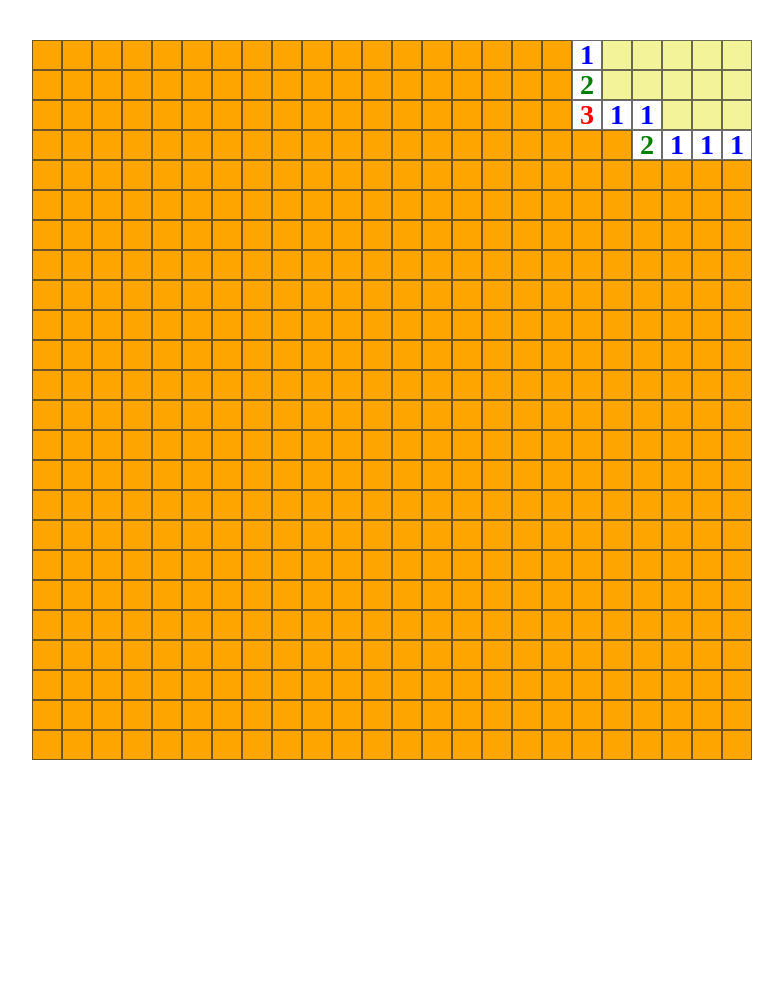
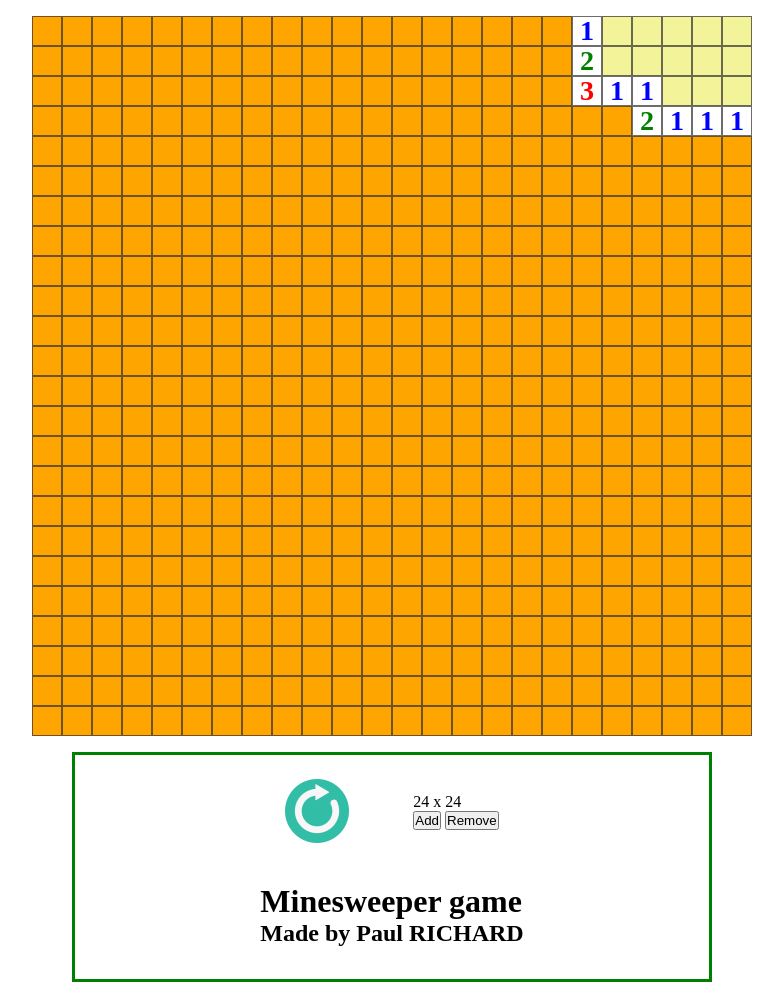
Before and after one commit to NoCared/Demineur, a plain HTML site: page index.html in a window 1280 px wide. Shown: the whole page, without its empty margins (248-1031 px from the left). Before the commit the page ends 800 px from the top, so only its background shows below. Drawn offline with Linux system fonts and the light colour scheme.

Commit message:
ADD - Start hud for gameplay

```diff
--- a/assets/css/style.css
+++ b/assets/css/style.css
@@ -1,34 +1,41 @@
 /* #region MAIN_ORGANISATION */
 
-*{
+* {
     margin: 0;
     padding: 0;
     box-sizing: border-box;
 }
 
-main{
+img{
+    width: 100%;
+}
+
+main {
 
     height: 100vh;
     width: 100vw;
 
     display: flex;
-    justify-content: center;
+    justify-content: flex-start;
     align-items: center;
     flex-direction: column;
 }
+
 /* #endregion */
 
 
 /* #region GRID */
 
-#grid{
+#grid {
     display: grid;
+    margin: 2vh 0 0 0;
 }
+
 /* #endregion */
 
 /* #region CASES */
 
-.case{
+.case {
     border: rgba(49, 49, 49, 0.705) .5px solid;
     width: 3.8vw;
     height: 3.8vw;
@@ -40,38 +47,47 @@ main{
 }
 
 
-.nb0{
+.nb0 {
     background-color: rgb(243, 243, 154);
 }
-.nb1{
+
+.nb1 {
     color: blue;
 }
-.nb2{
+
+.nb2 {
     color: green;
 }
-.nb3{
+
+.nb3 {
     color: red;
 }
-.nb4{
+
+.nb4 {
     color: orange;
 }
-.nb5{
+
+.nb5 {
     color: magenta;
 }
-.nb6{
+
+.nb6 {
     color: blue;
 }
-.nb7{
+
+.nb7 {
     color: darkmagenta;
 }
-.nb8{
+
+.nb8 {
     color: salmon;
 }
+
 /* #endregion */
 
 /* #region HIDDEN */
 
-.hidden{
+.hidden {
     background-color: orange;
 }
 
@@ -79,7 +95,7 @@ main{
 
 /* #region FLAG */
 
-.flag{
+.flag {
     background-image: url("../img/flag.png");
     background-size: cover;
 }
@@ -87,7 +103,7 @@ main{
 /* #endregion */
 
 /* #region BOMBS */
-.bombCase{
+.bombCase {
     background-color: red;
 }
 
@@ -96,21 +112,63 @@ main{
 
 /* #region ATH */
 
-#hud{
-    background-color: black;
-    width: 100%;
+#hud {
+    border: 3px solid green;
+    width: 80%;
+    margin: 2vh 0;
+
+    display: flex;
+    flex-direction: column;
+    justify-content: space-evenly;
+    align-items: center;
+}
+
+#hud #interactableHud,
+#hud #infoCreation {
     height: 10vh;
+    margin: 1rem;
 }
+
+#hud #interactableHud {
+    display: flex;
+    align-items: center;
+    justify-content: space-between;
+}
+
+#hud #interactableHud #restartButton,
+#hud #interactableHud #redimension {
+    margin: 2rem;
+}
+
+#hud #interactableHud #restartButton input {
+    background-image: url(../img/refresh.png);
+    background-repeat: no-repeat;
+    background-position: center;
+    background-size: contain;
+    background-color: transparent;
+    border: none;
+    height: 64px;
+    width: 64px;
+}
+
 
 
 /* #endregion */
 
 
+/* #region Responsive */
+
 @media only screen and (min-width: 800px) {
-    .case{
+    .case {
         border: rgba(49, 49, 49, 0.705) 1px solid;
         width: 30px;
         height: 30px;
         font-size: 2.2vw;
     }
-  }
+
+    #hud {
+        width: 640px;
+    }
+}
+
+/* #endregion */
--- a/assets/js/modules/setupGrid.js
+++ b/assets/js/modules/setupGrid.js
@@ -24,7 +24,7 @@ function putRandomBombs() {
     const bombNumber = tab.length / 5;
     for (let i = 0; i < bombNumber; i++) {
         const randomNumberRow = Math.round(Math.random() * (sizeRow - 1));
-        const randomNumberColumn = Math.round(Math.random() * (sizeRow - 1));
+        const randomNumberColumn = Math.round(Math.random() * (sizeColumn - 1));
         const index = randomNumberColumn * sizeRow + randomNumberRow;
 
         if (checkIfBomb(index) == false) {
--- a/index.html
+++ b/index.html
@@ -19,6 +19,31 @@
         </div>
 
 
+        <div id="hud">
+            <div id="interactableHud">
+                <div id="restartButton">
+                    <input type="button" value="" name="restart">
+                </div>
+
+                <div id="redimension">
+                    <p>
+                        <span id="rowLenght">24</span>
+                         x
+                        <span id="columnLenght">24</span>
+                    </p>
+                    <div id="redimensionButtons">
+                        <input type="button" value="Add" name="add">
+                        <input type="button" value="Remove" name="remove">
+                    </div>
+                </div>
+            </div>
+
+            <div id="infoCreation">
+                <h1>Minesweeper game</h1>
+                <h2>Made by Paul RICHARD</h2>
+            </div>
+        </div>
+
     </main>
 </body>
 
```
Also changed, not shown: assets/img/refresh.png (added).
